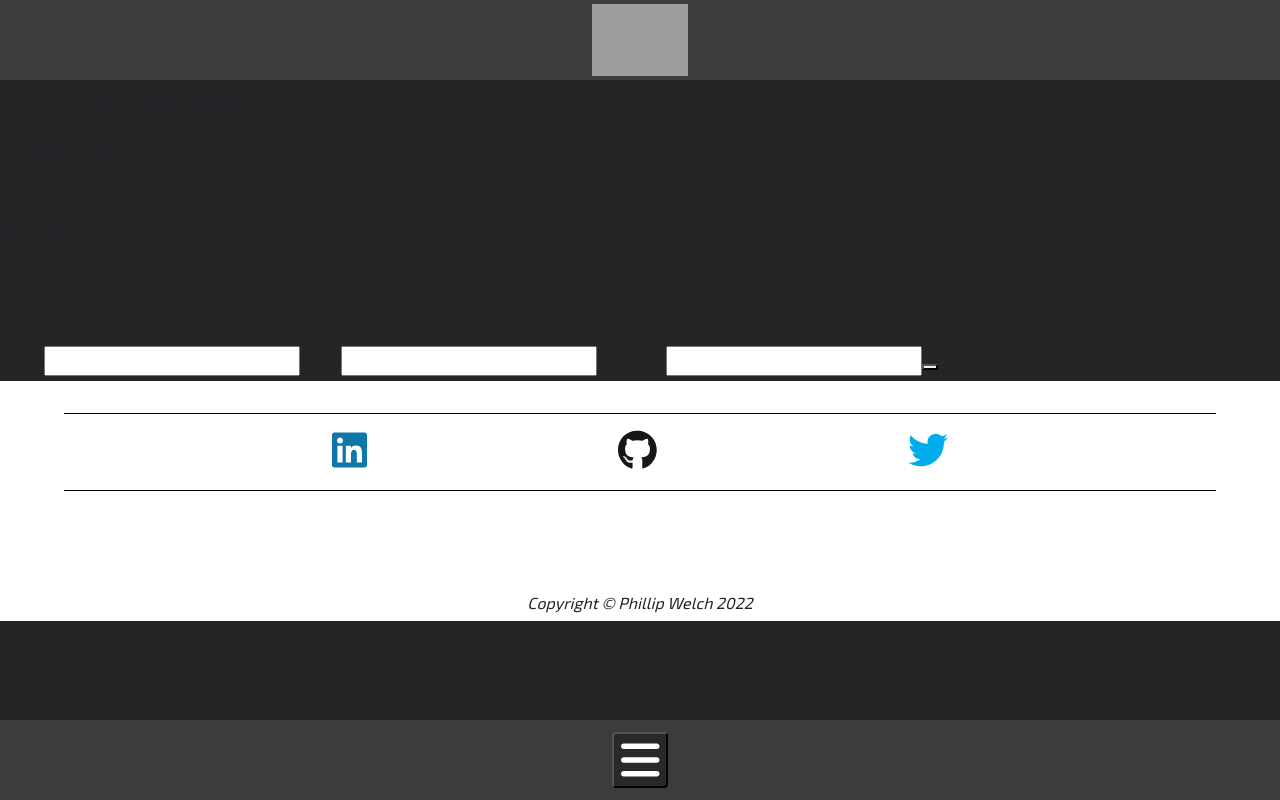
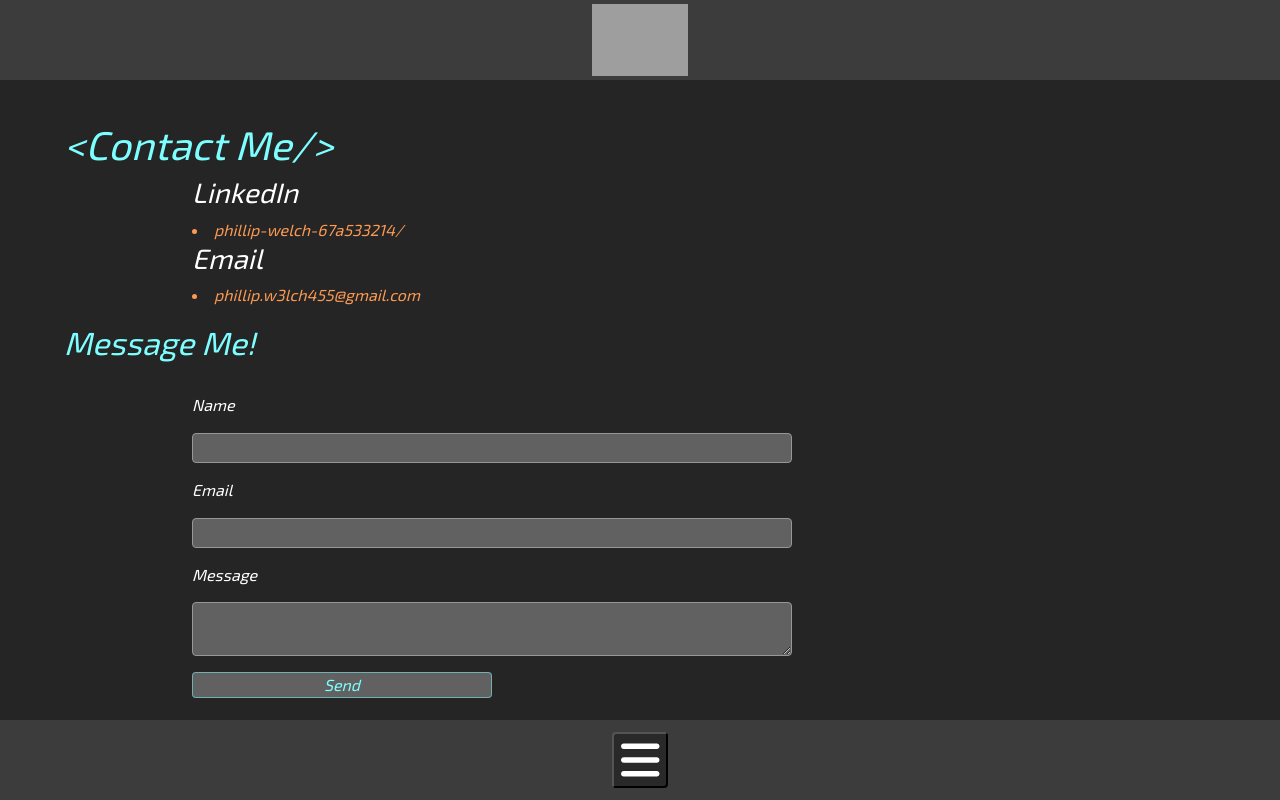
Before and after one commit to PAW6063/react_portfolio_v2.0, a React (Create React App) app: page /contact in a window 1280 px wide. Shown: the top 800 px of the page. Built offline with nearby package versions, Linux system fonts and the light colour scheme; grey boxes are pictures that could not be loaded.

Commit message:
working on contact page still in progress

```diff
--- a/src/components/Footer/Footer.css
+++ b/src/components/Footer/Footer.css
@@ -1,6 +1,6 @@
 :root {
-    --footer-bg-color: /*rgb(215, 215, 215);
-    --icon-bg-color: */rgb(255, 255, 255);
+    /* --footer-bg-color: rgb(215, 215, 215); */
+    --footer-bg-color:rgb(255, 255, 255);
     --twitter-color: rgb(0, 172, 238);
     --github-color: rgb(23, 21, 21);
     --linkedin-color: rgb(14, 118, 168);
--- a/src/pages/Contact/Contact.css
+++ b/src/pages/Contact/Contact.css
@@ -1,3 +1,104 @@
 :root {
+    --contact-header-color: rgb(126, 255, 255);
+    --contact-subheader-color: rgb(255, 255, 255);
+    --contact-link-color: rgb(252, 154, 84);
+    --contact-input-bg:  rgb(97, 97, 97);
+    --contact-input-border: rgb(151, 151, 151);
+    --contact-button: rgb(97, 97, 97);
+    --contact-button-border: rgba(126, 255, 255, 0.5);
+    --contact-button-color: rgb(126, 255, 255);
+}
+
+.contact {
+    display: flex;
+    flex-direction: column;
+    justify-content: center;
+    align-items: center;
+    align-content: center;
+
+    margin: 5vh 5vw;
+
+    font-family: "Exo 2";
+    font-style: italic;
+}
+
+.main-header {
 
 }
+
+.contact-header {
+    color: var(--contact-header-color);
+    align-self: flex-start;
+}
+
+.info-list {
+    display: flex;
+    flex-direction: column;
+    justify-content: space-around;
+    align-items: flex-start;
+    align-content: center;
+
+    width: 70vw;
+    padding: 0;
+    list-style-position: inside;
+}
+
+.info-header {
+    color: var(--contact-subheader-color);
+    align-self: flex-start;
+}
+
+.info-link {
+    color: var(--contact-link-color);
+    text-decoration: none;
+
+}
+
+.info-list-item {
+
+}
+
+.contact-form {
+    display: flex;
+    flex-direction: column;
+    justify-content: space-around;
+    align-items: flex-start;
+    align-content: center;
+
+    width: 70vw;
+    height: 40vh;
+    margin-top: 2vh;
+}
+
+.form-label {
+    color: var(--contact-subheader-color);
+
+    margin: 0;
+}
+
+.form-input {
+    background-color: var(--contact-input-bg);
+    border: 1px solid var(--contact-input-border);
+    color: var(--contact-subheader-color);
+
+    border-radius: .25em;
+    max-width: 600px;
+    width: 100%;
+    padding: 2px 5px;
+}
+
+.form-button {
+    max-width: 300px;
+    width: 25vw;
+
+    border-radius: .25em;
+
+    background-color: var(--contact-button);
+    border: 1.5px solid var(--contact-button-border);
+    color: var(--contact-button-color);
+
+    font-family: "Exo 2";
+    font-style: italic;
+    text-align: center;
+    padding: 0;
+}
--- a/src/pages/Contact/Contact.js
+++ b/src/pages/Contact/Contact.js
@@ -1,46 +1,37 @@
 import React from "react";
-import {
-  BrowserRouter as Router,
-  Switch,
-  Route,
-  Link
-} from "react-router-dom";
+import { BrowserRouter as Router, Switch, Route, Link } from "react-router-dom";
 
 import "./Contact.css";
-
-
 
 export default function Contact() {
   return (
     <div className="contact">
       <h1 className="main-header contact-header">{"<Contact Me/>"}</h1>
 
-        <h3 className="info-header" >LinkedIn</h3>
-        <ul className="info-list" >
-            <li className="info-list-item" >
-                <a className="info-link" ></a>
-            </li>
-        </ul>
+      <ul className="info-list">
+        <h3 className="info-header">LinkedIn</h3>
+        <Link className="info-link">
+          <li className="info-list-item">phillip-welch-67a533214/</li>
+        </Link>
 
-        <h3 className="info-header" >Email</h3>
-        <ul className="info-list" >
-            <li className="info-list-item" >
-                <a className="info-link" ></a>
-            </li>
+        <h3 className="info-header">Email</h3>
+        <Link className="info-link">
+          <li className="info-list-item">phillip.w3lch455@gmail.com</li>
+        </Link>
       </ul>
 
       <h2 className="contact-header">Message Me!</h2>
       <form className="contact-form">
         <label className="form-label name-label">Name</label>
-            <input className=" form-input name-input"/>
+        <input className=" form-input name-input" />
 
         <label className="form-label email-label">Email</label>
-            <input className="form-input email-input"/>
+        <input className="form-input email-input" />
 
         <label className="form-label message-label">Message</label>
-            <input className="form-input message input"/>
+        <textarea className="form-input message-input" />
 
-            <button className="form-button"></button>
+        <button className="form-button">Send</button>
       </form>
     </div>
   );
```
Lines whose indentation alone changed are shown as unchanged.
